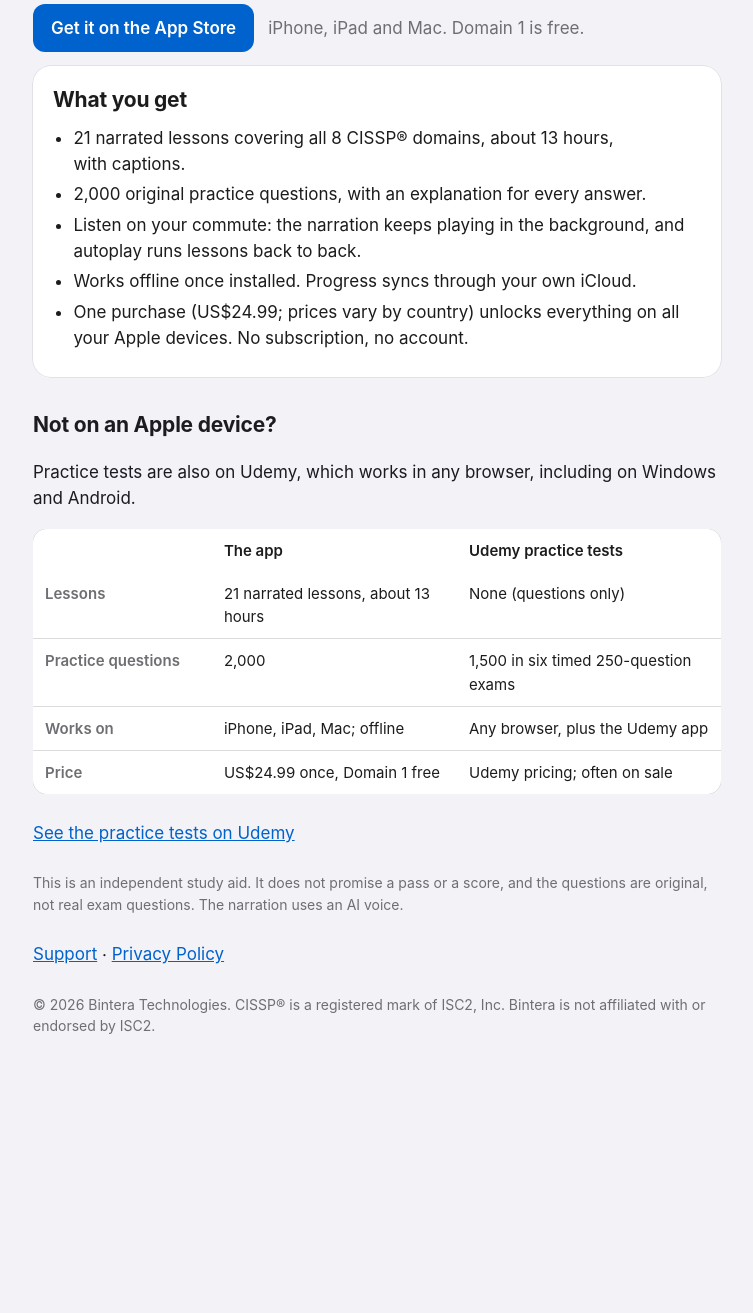
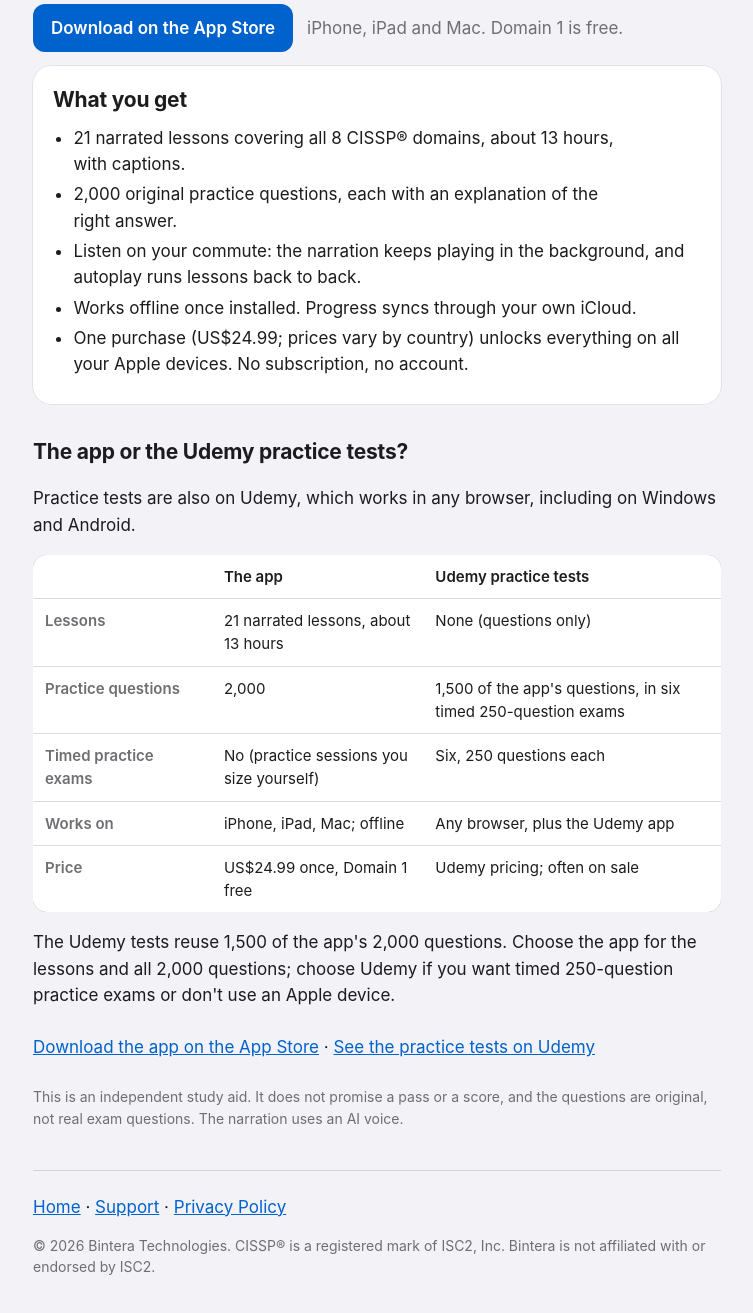
Before and after one commit to mekanoman/cissp-exam-prep, a plain HTML site: page index.html in a window 1280 px wide. Shown: the part 361-1674 px from the top of the page, without its empty margins (263-1016 px from the left). Before the commit the page ends 1476 px from the top, so only its background shows below. Drawn offline with Linux system fonts and the light colour scheme.

Commit message:
Fix claims after multi-lens review: explanations, Udemy overlap, privacy details, shared footer

```diff
--- a/index.html
+++ b/index.html
@@ -5,6 +5,11 @@
 <meta name="viewport" content="width=device-width,initial-scale=1">
 <title>Bintera CISSP® Exam Prep</title>
 <meta name="description" content="Learn all eight CISSP® domains through one company's story: 21 narrated lessons and 2,000 practice questions on iPhone, iPad and Mac. Domain 1 is free.">
+<meta property="og:type" content="website">
+<meta property="og:title" content="Bintera CISSP® Exam Prep">
+<meta property="og:description" content="Learn all eight CISSP® domains through one company's story: 21 narrated lessons and 2,000 practice questions on iPhone, iPad and Mac.">
+<meta property="og:url" content="https://mekanoman.github.io/cissp-exam-prep/">
+<meta name="twitter:card" content="summary">
 <link rel="icon" href="favicon.ico" sizes="any">
 <link rel="icon" type="image/svg+xml" href="bintera-favicon.svg">
 <link rel="icon" type="image/png" sizes="32x32" href="favicon-32.png">
@@ -19,20 +24,20 @@
   <h1>Learn all eight CISSP® domains, one story at a time.</h1>
   <p class="lede">Every lesson follows one company, Corvane Medical Devices, through all eight domains. A narrator explains while the picture builds on screen, so the exam's "think like a manager" questions turn into real decisions: who owns the risk, who approves the change, what comes first.</p>
 
-  <p class="cta"><a class="button" href="https://apps.apple.com/app/apple-store/id6832033754?pt=129090365&amp;mt=8&amp;ct=site-home">Get it on the App Store</a> <span class="muted">iPhone, iPad and Mac. Domain 1 is free.</span></p>
+  <p class="cta"><a class="button" href="https://apps.apple.com/app/apple-store/id6832033754?pt=129090365&amp;mt=8&amp;ct=site-home">Download on the App Store</a> <span class="muted">iPhone, iPad and Mac. Domain 1 is free.</span></p>
 
   <div class="card">
     <h2>What you get</h2>
     <ul>
       <li>21 narrated lessons covering all 8 CISSP® domains, about 13 hours, with captions.</li>
-      <li>2,000 original practice questions, with an explanation for every answer.</li>
+      <li>2,000 original practice questions, each with an explanation of the right answer.</li>
       <li>Listen on your commute: the narration keeps playing in the background, and autoplay runs lessons back to back.</li>
       <li>Works offline once installed. Progress syncs through your own iCloud.</li>
       <li>One purchase (US$24.99; prices vary by country) unlocks everything on all your Apple devices. No subscription, no account.</li>
     </ul>
   </div>
 
-  <h2>Not on an Apple device?</h2>
+  <h2>The app or the Udemy practice tests?</h2>
   <p>Practice tests are also on Udemy, which works in any browser, including on Windows and Android.</p>
 
   <div class="table-wrap">
@@ -40,18 +45,22 @@
     <thead><tr><td></td><th scope="col">The app</th><th scope="col">Udemy practice tests</th></tr></thead>
     <tbody>
       <tr><th scope="row">Lessons</th><td>21 narrated lessons, about 13 hours</td><td>None (questions only)</td></tr>
-      <tr><th scope="row">Practice questions</th><td>2,000</td><td>1,500 in six timed 250-question exams</td></tr>
+      <tr><th scope="row">Practice questions</th><td>2,000</td><td>1,500 of the app's questions, in six timed 250-question exams</td></tr>
+      <tr><th scope="row">Timed practice exams</th><td>No (practice sessions you size yourself)</td><td>Six, 250 questions each</td></tr>
       <tr><th scope="row">Works on</th><td>iPhone, iPad, Mac; offline</td><td>Any browser, plus the Udemy app</td></tr>
       <tr><th scope="row">Price</th><td>US$24.99 once, Domain 1 free</td><td>Udemy pricing; often on sale</td></tr>
     </tbody>
   </table>
   </div>
-  <p class="links"><a href="https://www.udemy.com/course/cissp-practice-tests-exams-504-questions/?referralCode=E7CF01A38A4635B59838">See the practice tests on Udemy</a></p>
+  <p>The Udemy tests reuse 1,500 of the app's 2,000 questions. Choose the app for the lessons and all 2,000 questions; choose Udemy if you want timed 250-question practice exams or don't use an Apple device.</p>
+  <p class="links"><a href="https://apps.apple.com/app/apple-store/id6832033754?pt=129090365&amp;mt=8&amp;ct=site-compare">Download the app on the App Store</a> · <a href="https://www.udemy.com/course/cissp-practice-tests-exams-504-questions/?referralCode=E7CF01A38A4635B59838">See the practice tests on Udemy</a></p>
 
   <p class="small">This is an independent study aid. It does not promise a pass or a score, and the questions are original, not real exam questions. The narration uses an AI voice.</p>
 
-  <p class="links"><a href="support.html">Support</a> · <a href="privacy.html">Privacy Policy</a></p>
-  <p class="small">© 2026 Bintera Technologies. CISSP® is a registered mark of ISC2, Inc. Bintera is not affiliated with or endorsed by ISC2.</p>
+  <footer class="foot">
+    <p class="links"><a href="./" aria-current="page">Home</a> · <a href="support.html">Support</a> · <a href="privacy.html">Privacy Policy</a></p>
+    <p class="small">© 2026 Bintera Technologies. CISSP® is a registered mark of ISC2, Inc. Bintera is not affiliated with or endorsed by ISC2.</p>
+  </footer>
 </main>
 </body>
 </html>
--- a/style.css
+++ b/style.css
@@ -26,5 +26,7 @@ th,td{text-align:left;vertical-align:top;padding:10px 12px;border-bottom:.5px so
 thead th{font-weight:600}
 tbody th{font-weight:600;color:var(--muted);width:26%}
 @media (max-width:480px){th,td{padding:9px 8px;font-size:14px}}
-tr:last-child th,tr:last-child td{border-bottom:0}
+tbody tr:last-child th,tbody tr:last-child td{border-bottom:0}
 .links a{display:inline-flex;align-items:center;min-height:44px}
+.foot{margin-top:40px;padding-top:8px;border-top:.5px solid var(--line)}
+.foot p{margin:6px 0}
```
Also changed, not shown: privacy.html (+13 -3 lines), support.html (+12 -7 lines), 1 other file.
